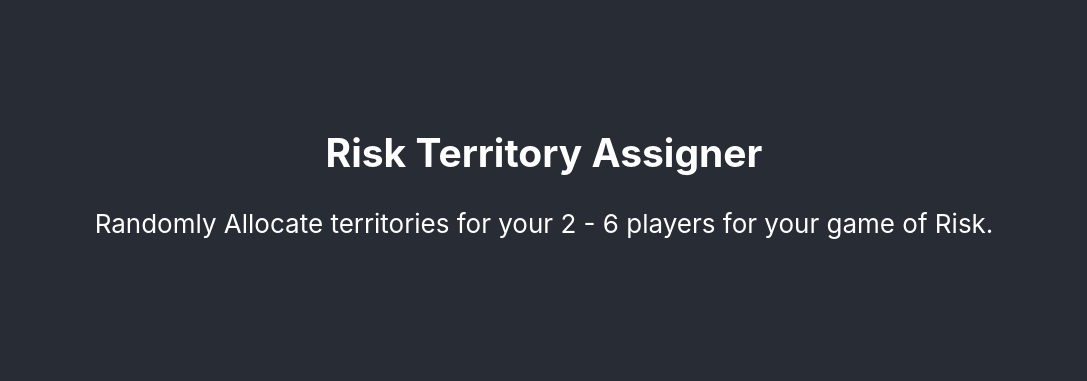
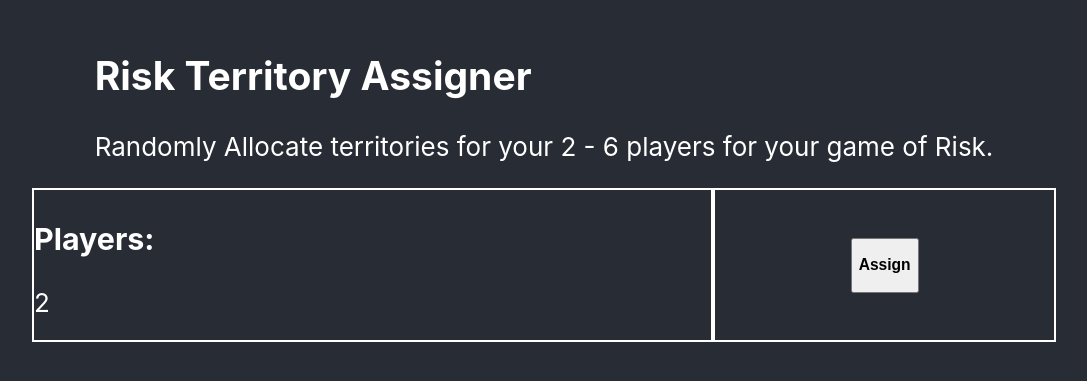
Before and after one commit to squareben1/riskassigner.com, a React (Create React App) app: page / in a window 1280 px wide. Shown: the part 219-600 px from the top of the page, without its empty margins (96-1183 px from the left). Built offline with nearby package versions, Linux system fonts and the light colour scheme.

Commit message:
Add PlayerInput & basic styles

```diff
--- a/src/App.css
+++ /dev/null
@@ -1,38 +0,0 @@
-.App {
-  text-align: center;
-}
-
-.App-logo {
-  height: 40vmin;
-  pointer-events: none;
-}
-
-@media (prefers-reduced-motion: no-preference) {
-  .App-logo {
-    animation: App-logo-spin infinite 20s linear;
-  }
-}
-
-.App-header {
-  background-color: #282c34;
-  min-height: 100vh;
-  display: flex;
-  flex-direction: column;
-  align-items: center;
-  justify-content: center;
-  font-size: calc(10px + 2vmin);
-  color: white;
-}
-
-.App-link {
-  color: #61dafb;
-}
-
-@keyframes App-logo-spin {
-  from {
-    transform: rotate(0deg);
-  }
-  to {
-    transform: rotate(360deg);
-  }
-}
--- a/src/App.js
+++ b/src/App.js
@@ -1,12 +1,13 @@
-import logo from './logo.svg';
-import './App.css';
+import './styles/App.css';
 import Header from './components/Header'
+import PlayerInput from './components/PlayerInput'
 
 function App() {
   return (
     <div className="App">
       <header className="App-header">
         <Header />
+        <PlayerInput />
       </header>
     </div>
   );
--- /dev/null
+++ b/src/components/PlayerInput.js
@@ -0,0 +1,25 @@
+import React from "react";
+
+const PlayerInput = () => {
+    return (
+      <>
+        <section className="playerInput">
+            <div className="playerInputContainer">
+                <div className="inputContainer">
+                    <div className="playerInfo">
+                        <h3>Players:</h3>
+                        <div className="numberOfPlayers">2</div>
+                    </div>
+                </div>
+                <div className="goContainer">
+                    <button class="btn assign">
+                    <h3>Assign</h3>
+                    </button>
+                </div>
+            </div>
+        </section>
+      </>
+    );
+  };
+
+  export default PlayerInput;
--- a/src/index.js
+++ b/src/index.js
@@ -1,8 +1,7 @@
 import React from 'react';
 import ReactDOM from 'react-dom';
-import './index.css';
+import './styles/index.css';
 import App from './App';
-import reportWebVitals from './reportWebVitals';
 
 ReactDOM.render(
   <React.StrictMode>
@@ -10,8 +9,3 @@
   </React.StrictMode>,
   document.getElementById('root')
 );
-
-// If you want to start measuring performance in your app, pass a function
-// to log results (for example: reportWebVitals(console.log))
-// or send to an analytics endpoint. Learn more: https://bit.ly/CRA-vitals
-reportWebVitals();
--- a/src/reportWebVitals.js
+++ /dev/null
@@ -1,13 +0,0 @@
-const reportWebVitals = onPerfEntry => {
-  if (onPerfEntry && onPerfEntry instanceof Function) {
-    import('web-vitals').then(({ getCLS, getFID, getFCP, getLCP, getTTFB }) => {
-      getCLS(onPerfEntry);
-      getFID(onPerfEntry);
-      getFCP(onPerfEntry);
-      getLCP(onPerfEntry);
-      getTTFB(onPerfEntry);
-    });
-  }
-};
-
-export default reportWebVitals;
--- /dev/null
+++ b/src/styles/App.css
@@ -0,0 +1,60 @@
+$breakpoint-tablet: 767px;
+$breakpoint-desktop: 1192px;
+
+.App {
+  text-align: center;
+}
+
+.App-header {
+  background-color: #282c34;
+  min-height: 100vh;
+  display: flex;
+  flex-direction: column;
+  align-items: center;
+  justify-content: center;
+  font-size: calc(10px + 2vmin);
+  color: white;
+}
+
+.App-link {
+  color: #61dafb;
+}
+
+.btn {
+  color: black;
+}
+
+.h3 {
+  margin: auto;
+}
+
+.playerInput {
+  width: 100%;
+}
+
+.playerInputContainer {
+  display: flex;
+  flex-direction: row;
+  flex-flow: row wrap;
+  width: 80%;
+  margin: auto;
+}
+
+.inputContainer {
+  flex: 2;
+  color: white;
+  border: white 2px solid;
+  width: 500px;
+  height: 150px;
+  display:flex;
+}
+
+.goContainer {
+  flex: 1;
+  border: white 2px solid;
+  width: 250px;
+  height: 150px;
+  display: flex;
+  justify-content: center;
+  align-items: center;
+}
```
Also changed, not shown: src/setupTests.js (deleted, +0 -5 lines), src/logo.svg (deleted), src/styles/index.css (renamed from src/index.css), 1 other file (tests, documents, lock files or other folders).
